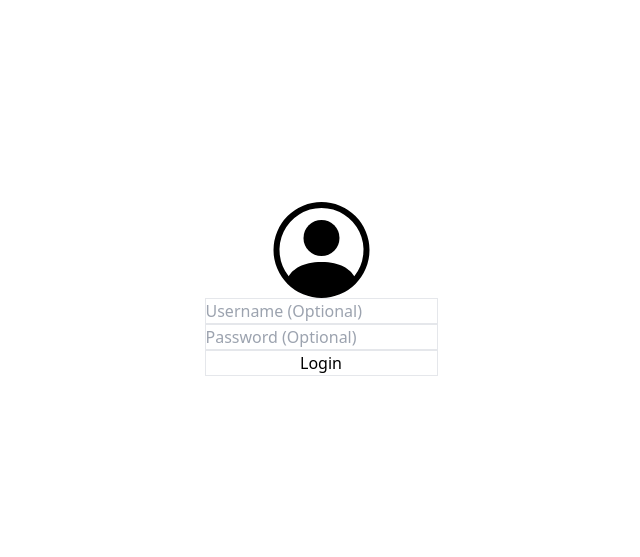
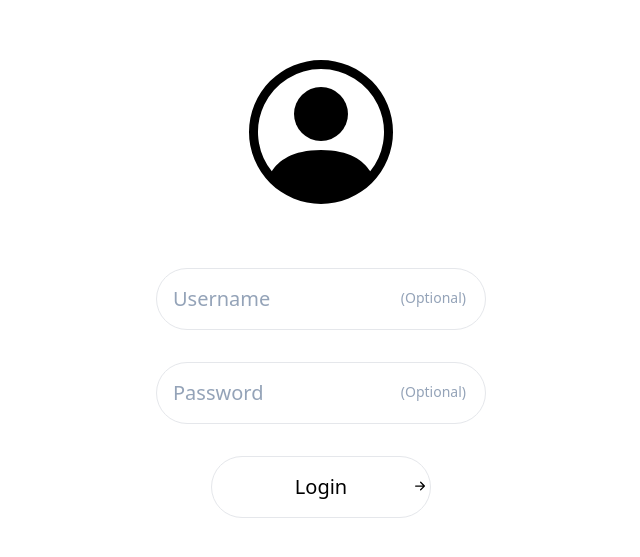
Before and after one commit to dtc105/Portfolio, a React (Vite) app: page / in a window 1280 px wide. Shown: the part 111-668 px from the top of the page, without its empty margins (319-959 px from the left). Built offline with nearby package versions, Linux system fonts and the light colour scheme.

Commit message:
continued login

```diff
--- a/src/pages/Login.jsx
+++ b/src/pages/Login.jsx
@@ -3,7 +3,7 @@ import { useState } from "react";
 function Login() {
 
     const [username, setUsername] = useState("");
-    // const [password, setPassword] = useState("");
+    const [password, setPassword] = useState("");
 
     function login(e) {
         // e.preventDefault();
@@ -17,38 +17,70 @@ function Login() {
         >
             <div
                 id="loginContent"
-                className="flex flex-col"
+                className="flex flex-col gap-16"
             >
                 <img
                     src="avatar.svg"
                     alt="avatar icon"
-                    className="h-24 aspect-square"
+                    className="h-36 aspect-square"
                 />
                 <form
                     action="POST"
-                    className="flex flex-col"
+                    className="relative flex flex-col gap-8 justify-center items-center text-xl"
                 >
+                    <div id="usernameInput" className="w-fit">
+                        {
+                            !username &&
+                            <p
+                                className="absolute text-right text-sm w-full p-5 text-slate-400 cursor-text select-none"
+                                onClick={() => document.getElementById("username").focus()}
+                            >
+                                (Optional)
+                            </p>
+                        }
                         <input
                             type="text"
                             name="username"
                             id="username"
                             value={username}
                             onChange={(e) => setUsername(e.target.value)}
-                        className="border"
-                        placeholder="Username (Optional)"
+                            className="border p-4 placeholder:text-slate-400 rounded-full"
+                            placeholder="Username"
                         />
+                    </div>
+
+                    <div id="passwordInput">
+                        {
+                            !password &&
+                            <p
+                                className="absolute text-right text-sm w-full p-5 text-slate-400 cursor-text select-none"
+                                onClick={() => document.getElementById("password").focus()}
+                            >
+                                (Optional)
+                            </p>
+                        }
                         <input
                             type="password"
                             name="password"
                             id="password"
-                        className="border text-justify w-full"
-                        placeholder="Password (Optional)"
+                            value={password}
+                            onChange={(e) => setPassword(e.target.value)}
+                            className="border p-4 placeholder:text-slate-400 rounded-full"
+                            placeholder="Password"
                         />
+                    </div>
                     <button
                         onClick={(e) => login(e)}
-                        className="border"
+                        className="border p-4 rounded-full w-8/12"
                     >
+                            <span className="flex justify-center items-center">
                                 Login
+                            </span>
+                            <img
+                                src="right-arrow.svg"
+                                alt="right arrow"
+                                className="absolute h-5 left-4/5 bottom-0 -translate-x-1/2 -translate-y-1/2 my-3"
+                            />
                     </button>
                 </form>
             </div>
--- a/tailwind.config.js
+++ b/tailwind.config.js
@@ -5,7 +5,16 @@ export default {
 		"./src/**/*.{js,ts,jsx,tsx}"
 	],
 	theme: {
-		extend: {},
+		extend: {
+			height: {
+				"cap": "1cap"
+			},
+			spacing: {
+				"4/5": "80%",
+				"5/6": "83.333333%",
+			},
+
+		},
 	},
 	plugins: [],
 }
```
Also changed, not shown: public/right-arrow.svg (added). Lines whose indentation alone changed are shown as unchanged.
